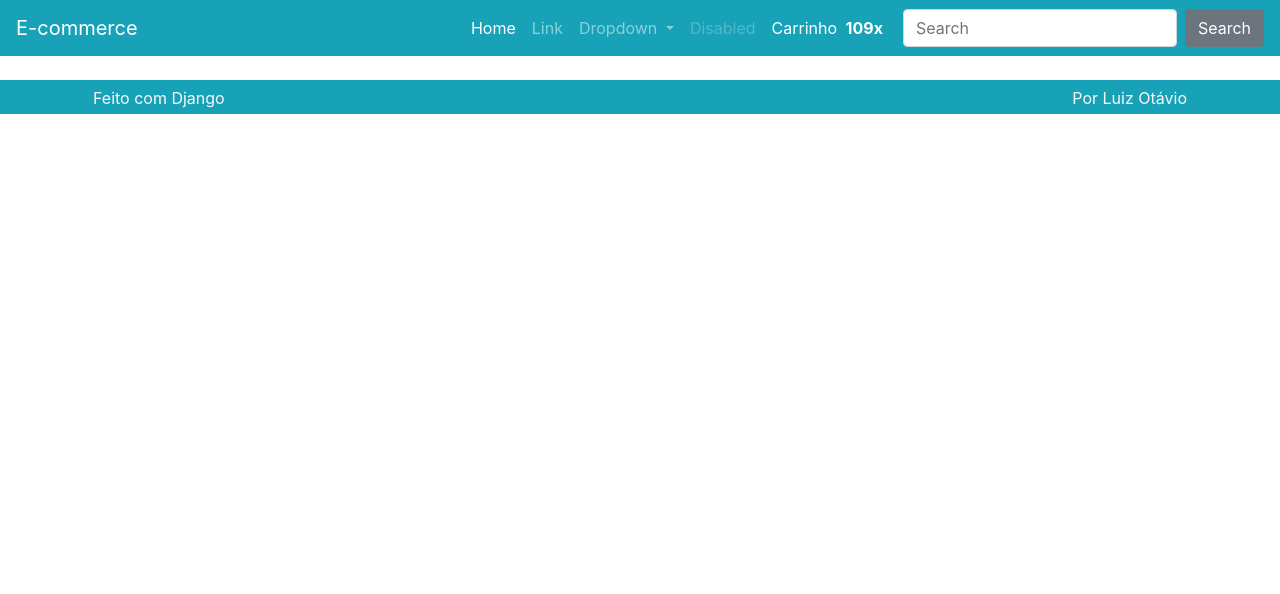
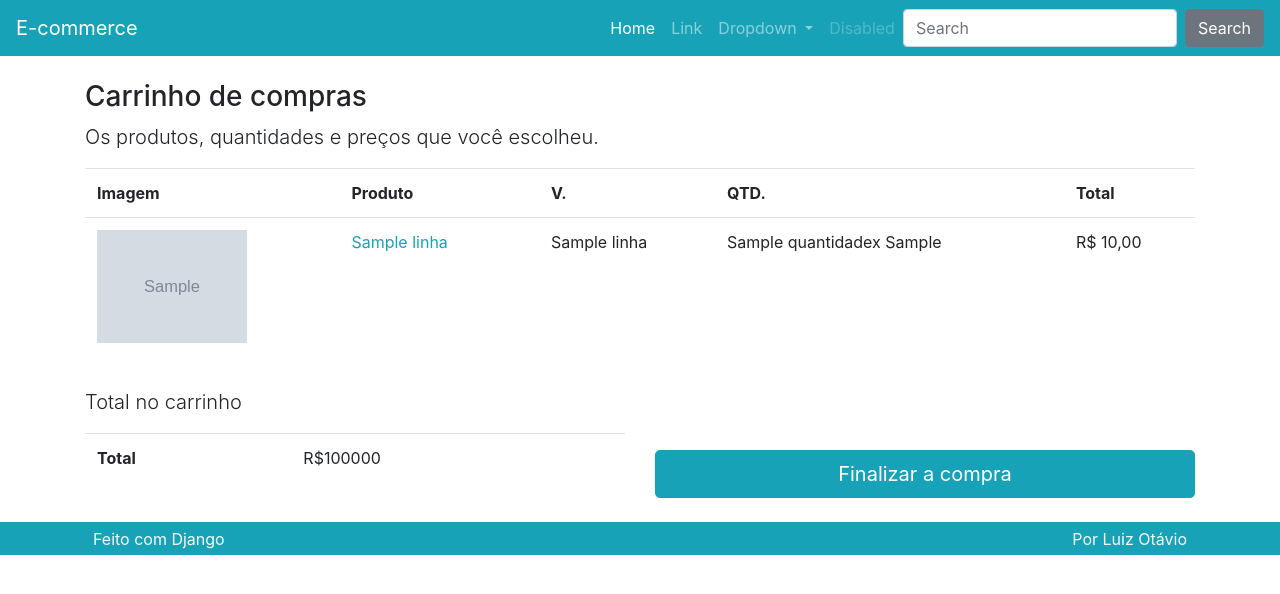
Before and after one commit to RenanSaravalli/projeto-ecommerce-django, a Django app: template produto/templates/produto/carrinho.html in a window 1280 px wide. Shown: the top 594 px of the page. Run offline with Django 5.2, Linux system fonts and the light colour scheme; the template is opened without the code that fills it: most values are stand-ins (such as "Sample title", 1, 10 or a date in 2020); grey boxes marked "Sample" are stand-in pictures; some libraries are stand-ins or nearby versions.

Commit message:
Renderizando o carrinho

```diff
--- a/produto/templates/produto/carrinho.html
+++ b/produto/templates/produto/carrinho.html
@@ -1,8 +1,91 @@
 {% extends "base.html" %}
+{% load omfilters %}
+{% load static %}
 
 {% block conteudo %}
 
-{{self.request.session.carrinho}}
+{% if carrinho %}
+
+<div class="row mt-3">
+    <div class="col">
+        <h3>Carrinho de compras</h3>
+        <p class="lead">Os produtos, quantidades e preços que você escolheu.</p>
+
+        <div class="table-responsive">
+            <table class="table">
+                <tr>
+                    <th class="d-none d-lg-block">Imagem</th>
+                    <th>Produto</th>
+                    <th>V.</th>
+                    <th>QTD.</th>
+                    <th>Total</th>
+                </tr>
+
+                {% for linha in carrinho.values %}
+                <tr>
+                    <td class="d-none d-lg-block">
+                        <img class="cart-img" src="{% get_media_prefix %}{{linha.imagem}}">
+                    </td>
+                    <td>
+                        <a href="{% url "produto:detalhe" linha.slug %}"> {{linha.produto_nome}}</a>
+                        <a class="ml-3" href="{% url "produto:removerdocarrinho" %}?vid={{linha.variacao_id}}">
+                            <i class="fas fa-times-circle text-danger" aria-hidden="true"></i>
+                        </a>
+                    </td>
+                    <td>{{linha.variacao_nome}}</td>
+                    <td>
+                        {{linha.quantidade}}x
+                        {% if linha.preco_unitario_promocional %}
+                            {{linha.preco_unitario_promocional}}
+
+                        {% else %}
+                            {{linha.preco_unitario}}
+                        {% endif %}
+                    </td>
+
+                    {% if linha.preco_quantitativo_promocional %}
+                        <td>{{linha.preco_quantitativo_promocional | formata_preco}}</td>
+
+                    {% else %}
+                        <td>{{linha.preco_quantitativo | formata_preco}}</td>
+                    {% endif %}
+                </tr>
+                {% endfor %}
+
+
+            </table>
+        </div>
+    </div>
+</div>
+
+<div class="row mt-3">
+    <div class="col-lg">
+        <p class='lead'>Total no carrinho</p>
+
+        <div class='table-responsive'>
+            <table class="table">
+                <tr>
+                    <td class="font-weight-bold">Total</td>
+                    <td>R$100000</td>
+                </tr>
+            </table>
+        </div>
+    </div>
+    <div class="col-lg mt-auto">
+        <a class="btn btn-lg btn-block btn-primary" href="#">
+            Finalizar a compra
+        </a>
+    </div>
+</div>
+
+{% else %}
+<div class="row mt-3">
+    <div class="col">
+        <h3>Carrinho vazio</h3>
+        <p class="lead">Não há produto no seu carrinho</p>
+    </div>
+</div>
+{% endif %}
 
 
 {% endblock conteudo %}
--- a/produto/templatetags/omfilters.py
+++ b/produto/templatetags/omfilters.py
@@ -6,3 +6,7 @@ register = Library()
 @register.filter
 def formata_preco(val):
     return utils.formata_preco(val)
+
+@register.filter()
+def cart_total_qtd(carrinho):
+    return utils.cart_total_qtd(carrinho)
--- a/templates/parciais/_nav.html
+++ b/templates/parciais/_nav.html
@@ -1,3 +1,5 @@
+{% load omfilters %}
+
 <nav class="navbar navbar-dark bg-primary navbar-expand-lg">
     <a class="navbar-brand" href="{% url "produto:lista" %}">E-commerce</a>
     <button class="navbar-toggler" type="button" data-toggle="collapse" data-target="#navbarSupportedContent"
@@ -28,19 +30,23 @@
             <li class="nav-item">
                 <a class="nav-link disabled" href="#">Disabled</a>
             </li>
+
+            {% if request.session.carrinho %}
                 <li class="nav-item">
-                <a class="nav-link nav-cart-link active" href="#">
+                    <a class="nav-link nav-cart-link active" href="{% url "produto:carrinho" %}">
                         <span class="nav-cart-text mr-1">
                             Carrinho
                         </span>
                         <span class="nav-cart-count mr-1">
-                        <strong>109x</strong>
+                            <strong> {{request.session.carrinho | cart_total_qtd}} </strong>
                         </span>
                         <span class="nav-cart-icon mr-2">
                             <i class="fas fa-shopping-cart"></i>
                         </span>
                     </a>
                 </li>
+            {% endif %}
+
         </ul>
         <form class="form-inline my-2 my-lg-0">
             <input class="form-control mr-sm-2" type="search" placeholder="Search" aria-label="Search">
--- a/utils/utils.py
+++ b/utils/utils.py
@@ -1,2 +1,5 @@
 def formata_preco(val):
     return f'R$ {val:.2f}'.replace('.', ',')
+
+def cart_total_qtd(carrinho):
+    return sum([item['quantidade'] for item in carrinho.values()])
```
Also changed, not shown: produto/views.py (+30 -1 lines). Lines whose indentation alone changed are shown as unchanged.
